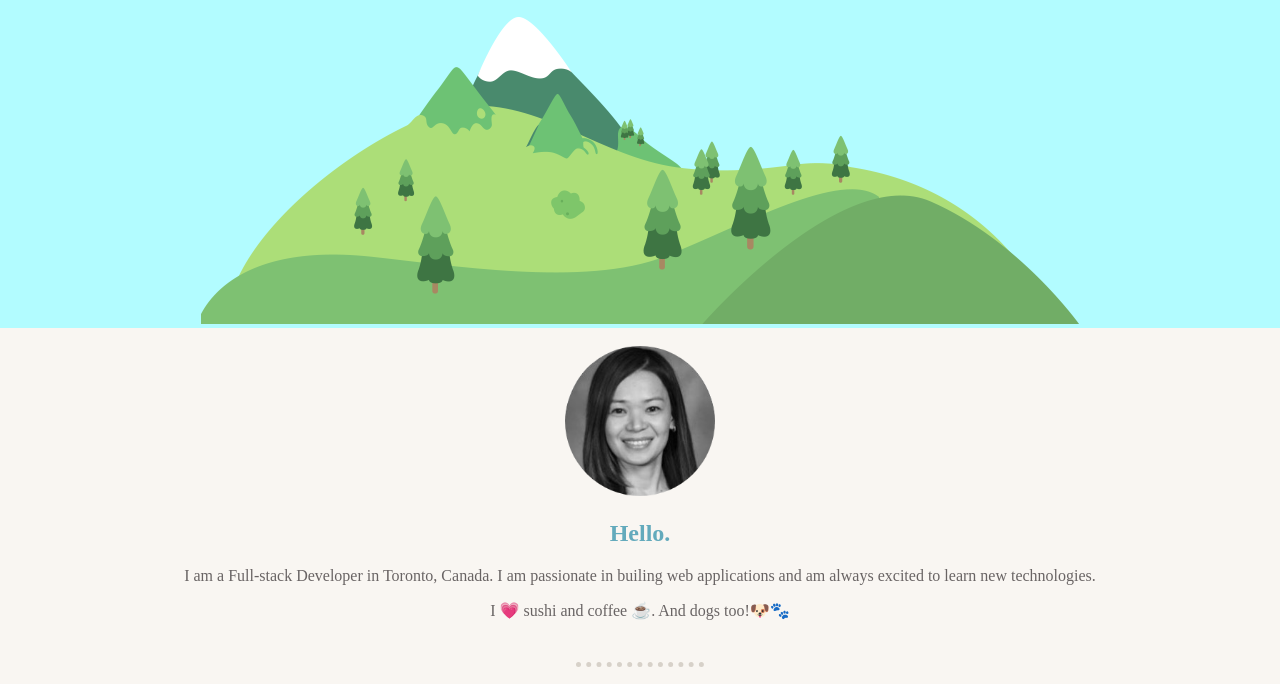
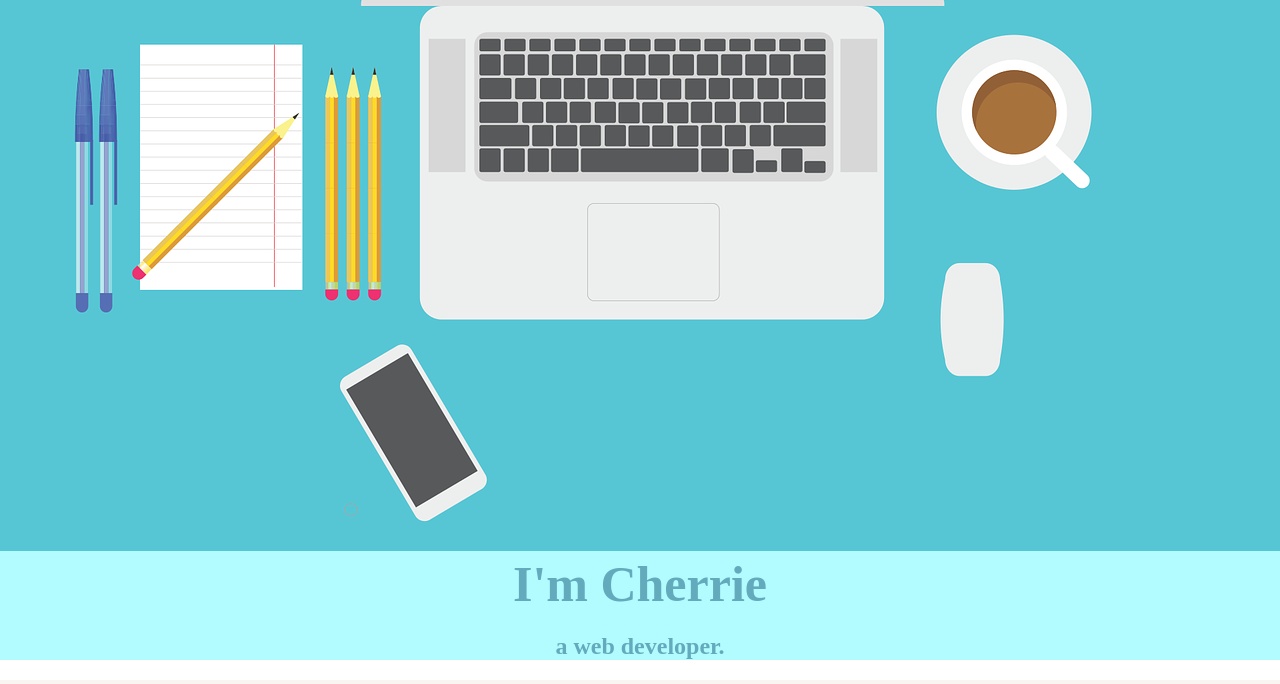
Before and after one commit to chermae/mySite, a plain HTML site: page CSS - My Site/index.html in a window 1280 px wide. Shown: the part 208-892 px from the top of the page. Drawn offline with Linux system fonts and the light colour scheme; a web font is replaced by a local one.

Commit message:
updated html file

```diff
--- a/CSS - My Site/index.html
+++ b/CSS - My Site/index.html
@@ -12,19 +12,18 @@
 
 <body>
     <div class="top-container">
-        <img class="top-cloud" src="images/cloud-2837231_960_720.png" alt="cloud-image" height="200px" width="200px">
+        <img id="sunflower" src="images/dev.png" alt="dev-image" />
+        <div class="center">
         <h1>I'm Cherrie</h1>
         <h2>a web developer.</h2>
-        <img class="bottom-cloud" src="images/cloud-2837231_960_720.png" alt="cloud-image" height="200px"
-            width="200px" />
-        <img src="images/NicePng_mountain-png_36807.png" alt="mountain-image" />
+        </div>
     </div>
     <div class="middle-container">
         <div class="profile">
             <br>
             <img src="images/che_pic.png" width="150px" height="150px" alt="" />
             <h2>Hello.</h2>
-            <p>I am a Full-stack Developer in Toronto, Canada. I am passionate in builing web applications and am always
+            <p>I am a Full-stack Developer in Toronto, Canada. I am passionate in building web applications and am always
                 excited to learn new technologies.</p>
             <p>I 💗 sushi and coffee ☕. And dogs too!🐶🐾</p><br>
         </div>
```
